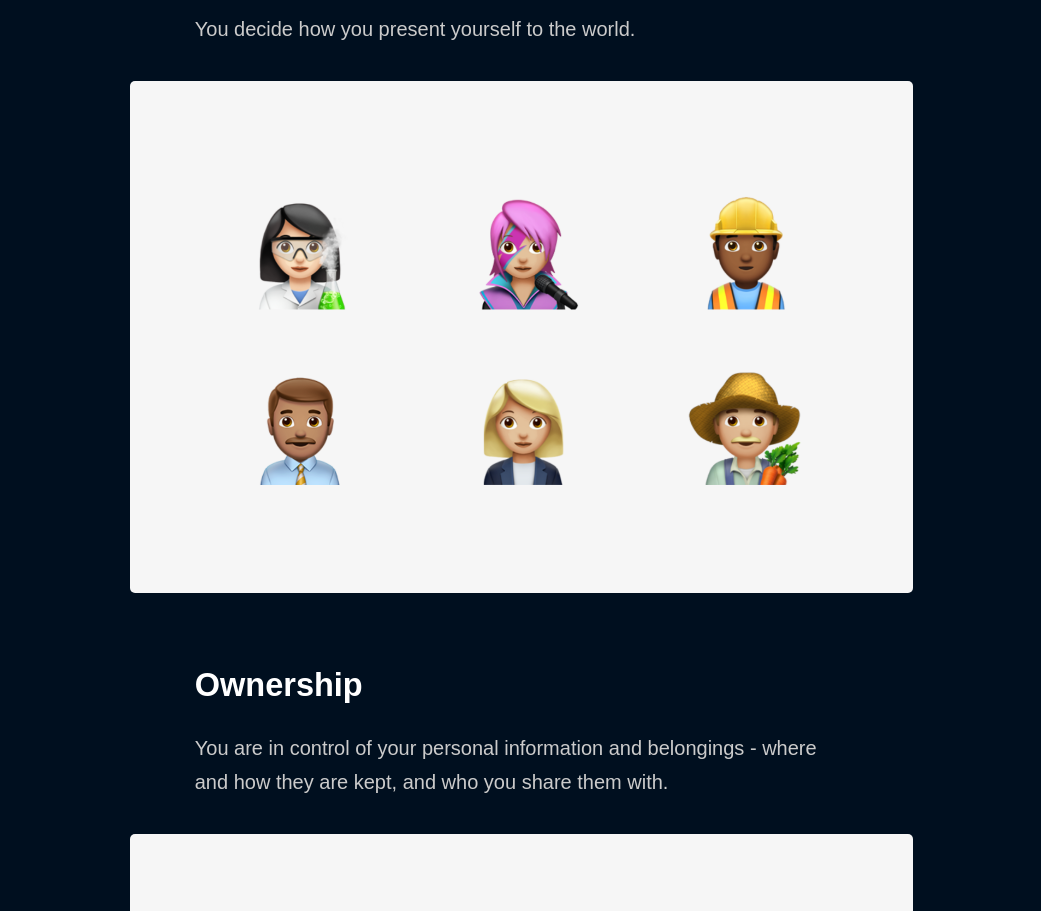
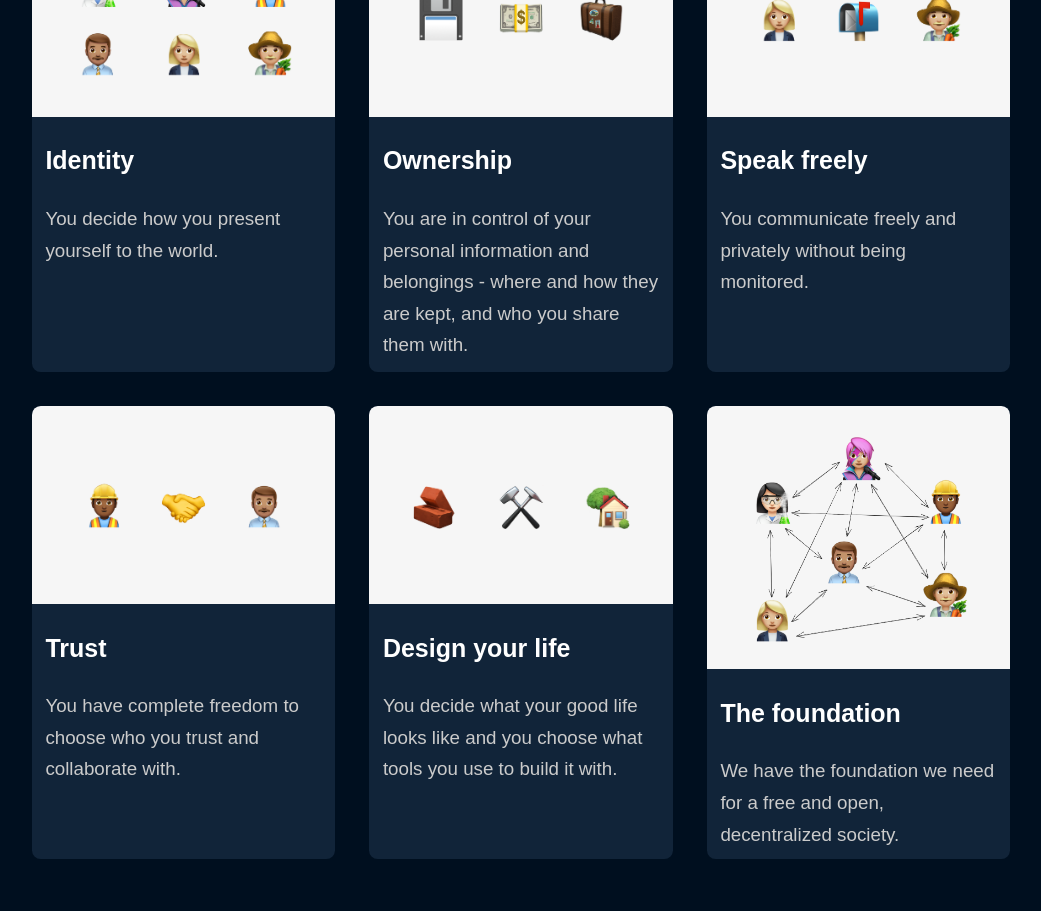
Before and after one commit to christoffercarlsson/autograph-website, an Astro site: page / in a window 1280 px wide. Shown: the part 533-1444 px from the top of the page, without its empty margins (119-1160 px from the left). Built offline with nearby package versions, Linux system fonts and the light colour scheme; Astro itself is replaced by a stand-in of ours; a web font is replaced by a local one.

Commit message:
Update start page layout

```diff
--- a/public/style.css
+++ b/public/style.css
@@ -272,6 +272,36 @@ main img {
   border-radius: 0.25rem;
 }
 
+main.start section img {
+  border-top-left-radius: 0.438rem;
+  border-top-right-radius: 0.438rem;
+  border-bottom-left-radius: 0;
+  border-bottom-right-radius: 0;
+}
+
+main.start section {
+  background-color: var(--header-bg-color);
+  border-radius: 0.438rem;
+  padding-bottom: 0.438rem;
+  margin-bottom: 1.688rem;
+}
+
+main.start section h2,
+main.start section h2 + p {
+  padding: 0 0.688rem;
+}
+
+main.start section h2 {
+  font-size: 1.25rem;
+  line-height: 1.65;
+  margin-top: 0.688rem;
+}
+
+main.start section > p,
+main.start section h2 + p {
+  margin-bottom: 0;
+}
+
 @media all and (min-width: 592px) {
   html {
     font-size: 20px !important;
@@ -292,12 +322,31 @@ main img {
   }
 
   /* main.index h1:first-of-type { */
-  main img {
+  /* main img {
     max-width: 120%;
     margin-left: -10%;
-  }
+  } */
 
   /* main.index h1:first-of-type {
     text-align: center;
   } */
 }
+
+@media all and (min-width: 1024px) {
+  main.start .section-wrapper {
+    width: 150%;
+    margin-left: -25%;
+    display: grid;
+    grid-template-columns: 1fr 1fr 1fr;
+    grid-template-rows: 1fr 1fr;
+    gap: 1.688rem;
+  }
+
+  main.start section {
+    margin-bottom: 0;
+  }
+
+  main.start section p {
+    font-size: 0.9375rem;
+  }
+}
--- a/src/layouts/Layout.astro
+++ b/src/layouts/Layout.astro
@@ -3,7 +3,9 @@ export interface Props {
   title: string
 }
 
-const { title } = Astro.props.frontmatter || Astro.props
+const { title, url } = Astro.props.frontmatter || Astro.props
+const path = typeof url === 'string' ? url.replace(/\/+/g, ' ').trim().replace(' ', '-') : 'unknown'
+const pageClassName = path || 'start'
 ---
 
 <html lang='en'>
@@ -26,7 +28,7 @@ const { title } = Astro.props.frontmatter || Astro.props
         </nav>
       </div>
     </header>
-    <main>
+    <main class={pageClassName}>
       <article>
         <slot />
       </article>
--- a/src/pages/index.md
+++ b/src/pages/index.md
@@ -5,43 +5,71 @@ title: Start
 
 # Imagine if each of us had the freedom to define life on our own terms...
 
+<div class="section-wrapper">
+
+<section>
+
+![](/images/identities.png)
+
 ## Identity
 
 You decide how you present yourself to the world.
 
-![](/images/identities.png)
+</section>
+
+<section>
+
+![](/images/ownership.png)
 
 ## Ownership
 
 You are in control of your personal information and belongings - where and how
 they are kept, and who you share them with.
 
-![](/images/ownership.png)
+</section>
+
+<section>
+
+![](/images/speak-freely.png)
 
 ## Speak freely
 
 You communicate freely and privately without being monitored.
 
-![](/images/speak-freely.png)
+</section>
+
+<section>
+
+![](/images/handshake.png)
 
 ## Trust
 
 You have complete freedom to choose who you trust and collaborate with.
 
-![](/images/handshake.png)
+</section>
+
+<section>
+
+![](/images/build.png)
 
 ## Design your life
 
 You decide what your good life looks like and you choose what tools you use to
 build it with.
 
-![](/images/build.png)
+</section>
+
+<section>
+
+![](/images/society.png)
 
 ## The foundation
 
 We have the foundation we need for a free and open, decentralized society.
 
-![](/images/society.png)
+</section>
+
+</div>
 
 ## Autograph is an open cryptographic protocol designed to help give us agency over our digital lives
 
```
